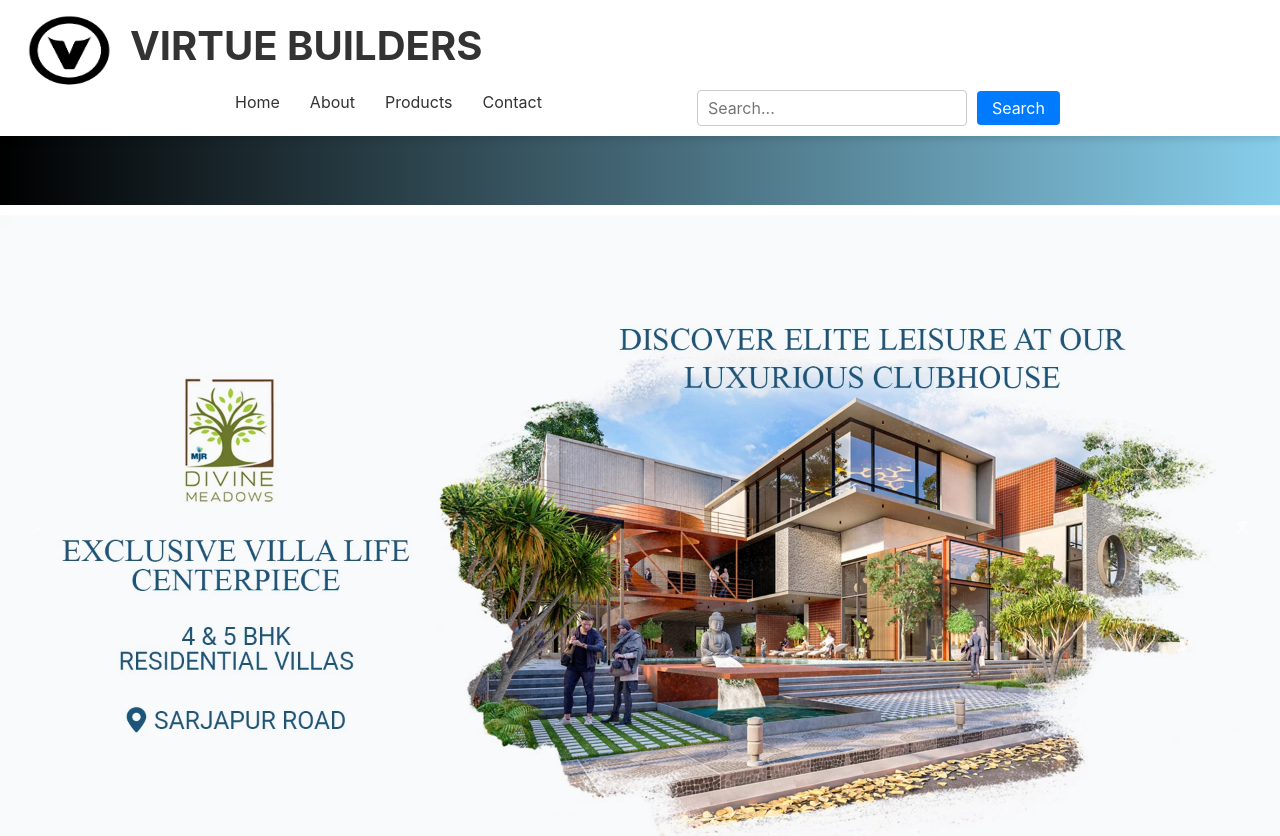
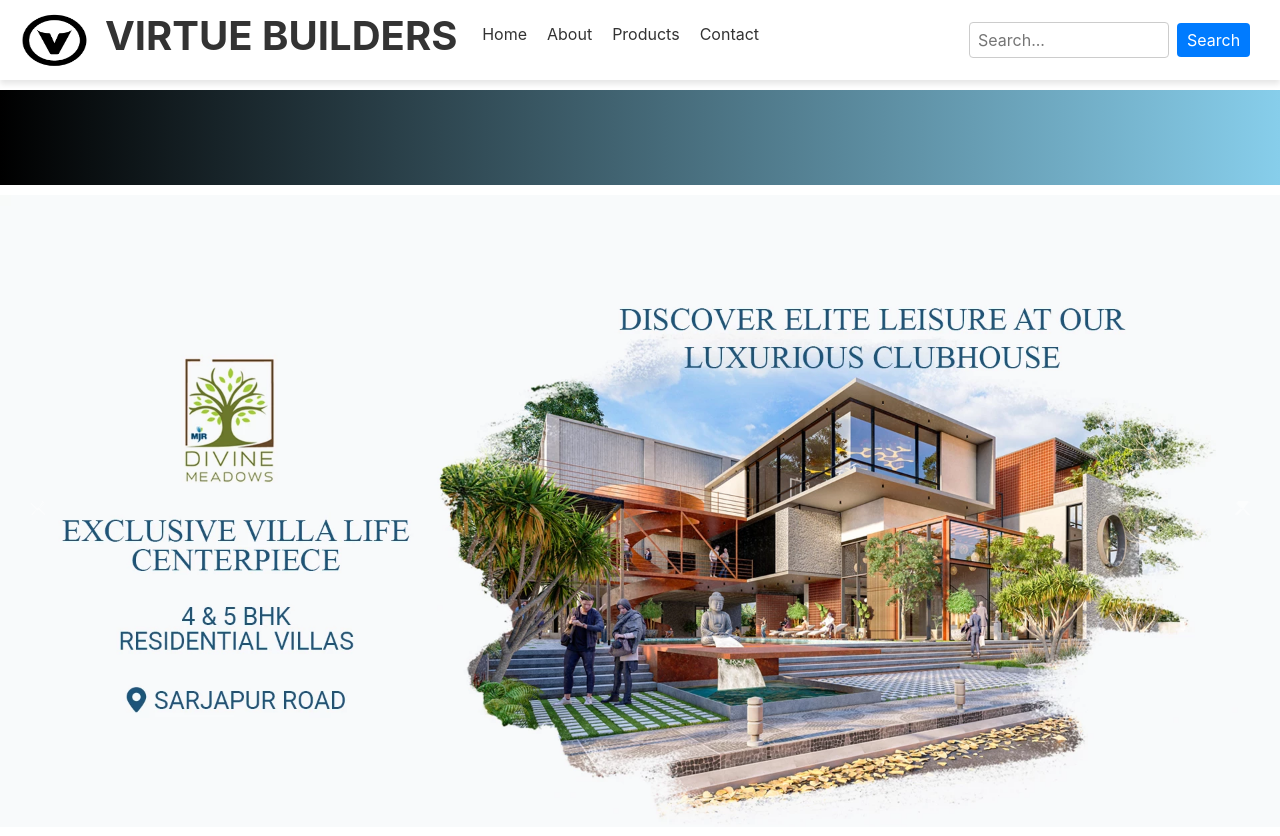
Before and after one commit to mayakannan2002/React_Construction, a React (Create React App) app: page / in a window 1280 px wide. Shown: the top 836 px of the page. Built offline with nearby package versions, Linux system fonts and the light colour scheme.

Commit message:
fourth.4 commit

```diff
--- a/src/Components/Contact/Contact.css
+++ b/src/Components/Contact/Contact.css
@@ -1,6 +1,6 @@
 /* Ensure the contact form covers the full screen */
 .contact-form-container {
-    margin-top: 50px;
+    margin-top: 20px;
     display: flex;
     justify-content: center;
     align-items: center;
@@ -189,7 +189,7 @@
     }
 
     .contact-form-container {
-        margin-top: 150px;
+        margin-top: 50px;
         height: auto; /* Allow height to adjust to content */
         width: 100%; /* Ensure container fits within the viewport */
     }
--- a/src/Components/Header/Header.css
+++ b/src/Components/Header/Header.css
@@ -1,16 +1,18 @@
+
+/* Header styling */
 .header {
     display: flex;
     justify-content: space-between;
     position: fixed;
     top: 0;
     left: 0;
-    width: 100%;
+    width: auto;
     align-items: center;
-    background-color:white !important;
-    padding: 10px 20px;
+    background-color: white !important;
+    padding: 10px 15px; /* Adjust padding */
     box-shadow: 0 4px 6px rgba(0, 0, 0, 0.1);
+    z-index: 1000;
     flex-wrap: wrap;
-    z-index: 1000; /* Ensures the header stays on top of other elements */
 }
 
 .logo-section {
@@ -19,13 +21,12 @@
 }
 
 .logo {
-    width: 100px;
-    height: 80px;
-
+    width: 80px; /* Adjust logo size */
+    height: 60px;
 }
 
 .title {
-    font-size: 40px;
+    font-size: 40px; /* Reduce font size */
     font-weight: bold;
     color: #333;
     margin-left: 10px;
@@ -49,14 +50,16 @@
 }
 
 .nav-list li {
-    margin: 0 15px;
+    margin: 0 10px; /* Reduce margin */
+    margin-left: 10px;
 }
 
 .nav-list a {
     text-decoration: none;
-    font-size: 1rem;
+    font-size: 1rem; /* Adjust font size */
     color: #333;
     transition: color 0.3s ease;
+
 }
 
 .nav-list a:hover {
@@ -66,25 +69,26 @@
 .search-section {
     display: flex;
     align-items: center;
-    margin-left: 140px;
+    margin-left: 200px; /* Adjust margin */
 }
 
 .search-box {
-    padding: 5px 10px;
+    padding: 5px 8px; /* Adjust padding */
     border: 1px solid #ccc;
     border-radius: 4px;
-    font-size: 1rem;
+    font-size: 1rem; /* Adjust font size */
+    width: 200px; /* Adjust width */
 }
 
 .search-button {
-    padding: 5px 15px;
-    margin-left: 10px;
+    padding: 5px 10px; /* Adjust padding */
+    margin-left: 8px; /* Adjust margin */
     background-color: #007bff;
     color: #fff;
     border: none;
     border-radius: 4px;
     cursor: pointer;
-    font-size: 1rem;
+    font-size:1rem; /* Adjust font size */
     transition: background-color 0.3s ease;
 }
 
@@ -101,28 +105,21 @@
     cursor: pointer;
 }
 
-/* Responsive Design */
+/* Responsive Design for Small Screens */
 @media (max-width: 768px) {
 
-
-    .header {
-       width: 100%;
-    }
-
-
     .logo {
-        width: 90px;
+        width: 80px;
         height: 60px;
-
     }
 
     .title {
-        margin-top: 10px;
-        font-size: 25px;
+        font-size: 20px; /* Adjust font size for smaller screens */
         font-weight: bold;
         color: #333;
         margin-left: 5px;
     }
+
     .nav {
         display: none;
         flex-direction: column;
@@ -150,35 +147,78 @@
     }
 
     .nav-list li {
-        margin: 10px 0;
+        margin: 8px 0; /* Reduce spacing */
     }
-
 
     .search-section {
         display: flex;
-        align-items:left;
-       margin-left: 0px;
+        align-items: flex-start;
+        margin-left: 0;
+        width: 100%; /* Ensure it fits inside */
     }
 
     .search-box {
         padding: 5px 5px;
         border: 1px solid #ccc;
         border-radius: 0.5px;
-        font-size:10px;
-
+        font-size: 0.8rem; /* Reduce font size */
+        width: 80%; /* Full width on small screens */
     }
 
     .search-button {
-        padding: 5px 5px;
+        padding: 5px 8px;
         margin-left: 5px;
         background-color: #007bff;
         color: #fff;
         border: none;
-        border-radius: 1px;
+        border-radius: 2px;
         cursor: pointer;
-        font-size:10px;
+        font-size: 0.8rem;
         transition: background-color 0.3s ease;
     }
+}
 
+/* Additional specific adjustments for 320px width */
+@media (max-width: 320px) {
 
+    .header {
+        padding: 5px 10px; /* Adjust padding for small screens */
+    }
+
+    .logo {
+        width: 60px;
+        height: 45px; /* Adjust logo size */
+    }
+
+    .title {
+        font-size: 18px; /* Further reduce font size */
+        font-weight: bold;
+        color: #333;
+        margin-left: 5px;
+    }
+
+    .nav-list {
+        flex-direction: column;
+        align-items: flex-start;
+        width: 100%; /* Prevent overflow */
+        padding: 5px;
+    }
+
+    .nav-list li {
+        margin: 6px 0; /* Adjust item spacing */
+    }
+
+    .search-box {
+        padding: 3px 5px; /* Adjust padding */
+        font-size: 0.8rem;
+        width: 100%; /* Full width */
+    }
+
+    .search-button {
+        padding: 3px 6px; /* Adjust button padding */
+        font-size: 0.8rem;
+    }
 }
+.header{
+    width:100%;
+}
--- a/src/Pages/Footer/Footer.jsx
+++ b/src/Pages/Footer/Footer.jsx
@@ -28,7 +28,6 @@
                 <h4>Follow Us</h4>
                 <div className="social-icons">
                     <a href="#facebook">Facebook</a>
-                    <a href="#twitter">Twitter</a>
                     <a href="#instagram">Instagram</a>
                     <a href="#linkedin">LinkedIn</a>
                 </div>
--- a/src/Pages/Products/Product.css
+++ b/src/Pages/Products/Product.css
@@ -8,6 +8,7 @@
 .product-title {
   font-size: 2rem;
   margin-bottom: 1.5rem;
+  margin-left: 20PX;
   color: #333;
   text-transform: uppercase;
   margin-top: 30px;
--- a/src/Pages/image-sliders/Slider.css
+++ b/src/Pages/image-sliders/Slider.css
@@ -125,7 +125,7 @@
 
 .marqueecss{
   background: linear-gradient(to right, black, skyblue);
-  margin-top:110px;
+  margin-top:90px;
   background-color:white;
   color:yellow;
   font-size:50px;
@@ -135,7 +135,7 @@
 @media (max-width: 768px) {
 
   .marqueecss{
-    margin-top:90px;
+    margin-top:65px;
     background-color:white;
     color:yellow;
     font-size:30px;
```
